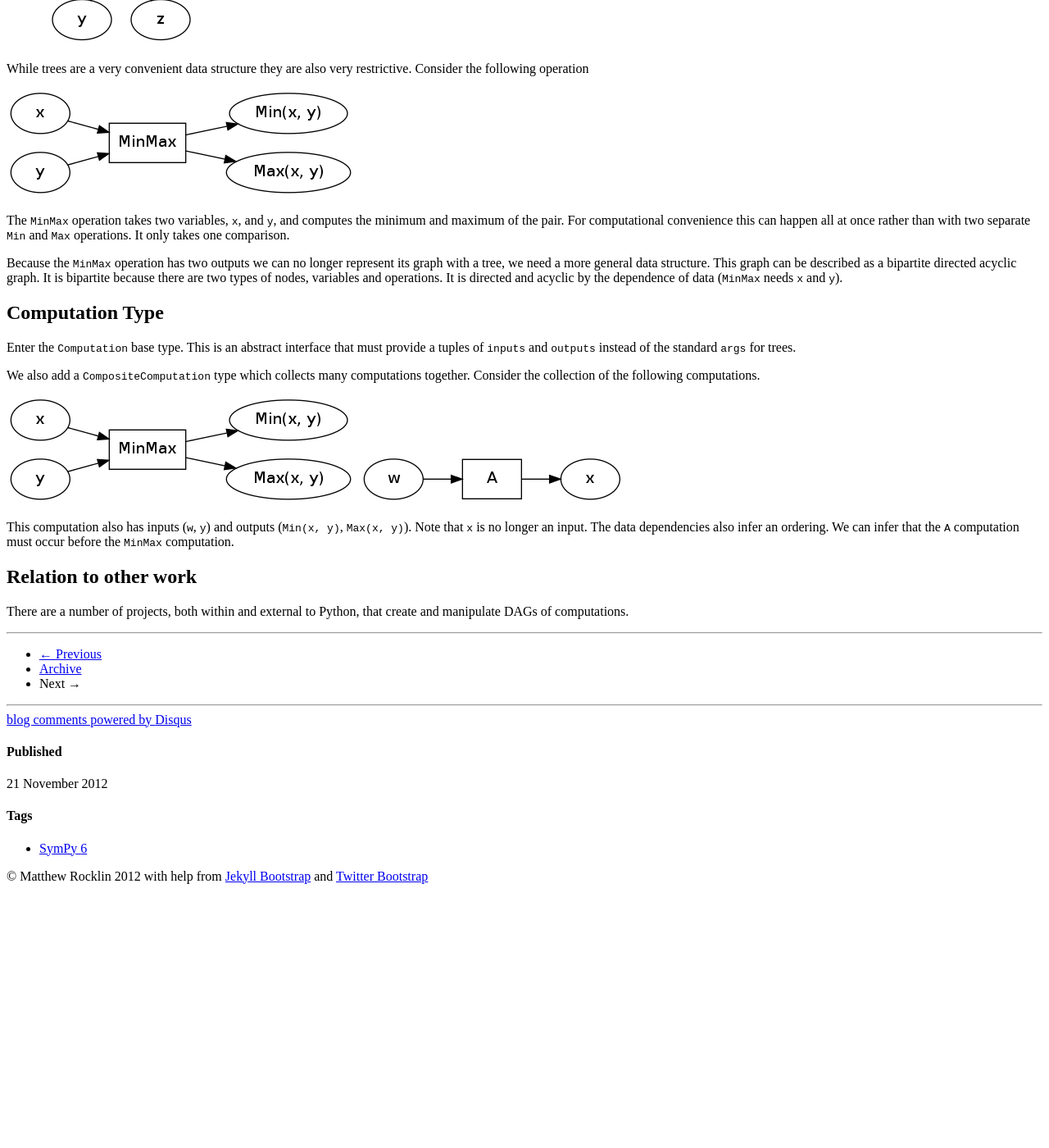
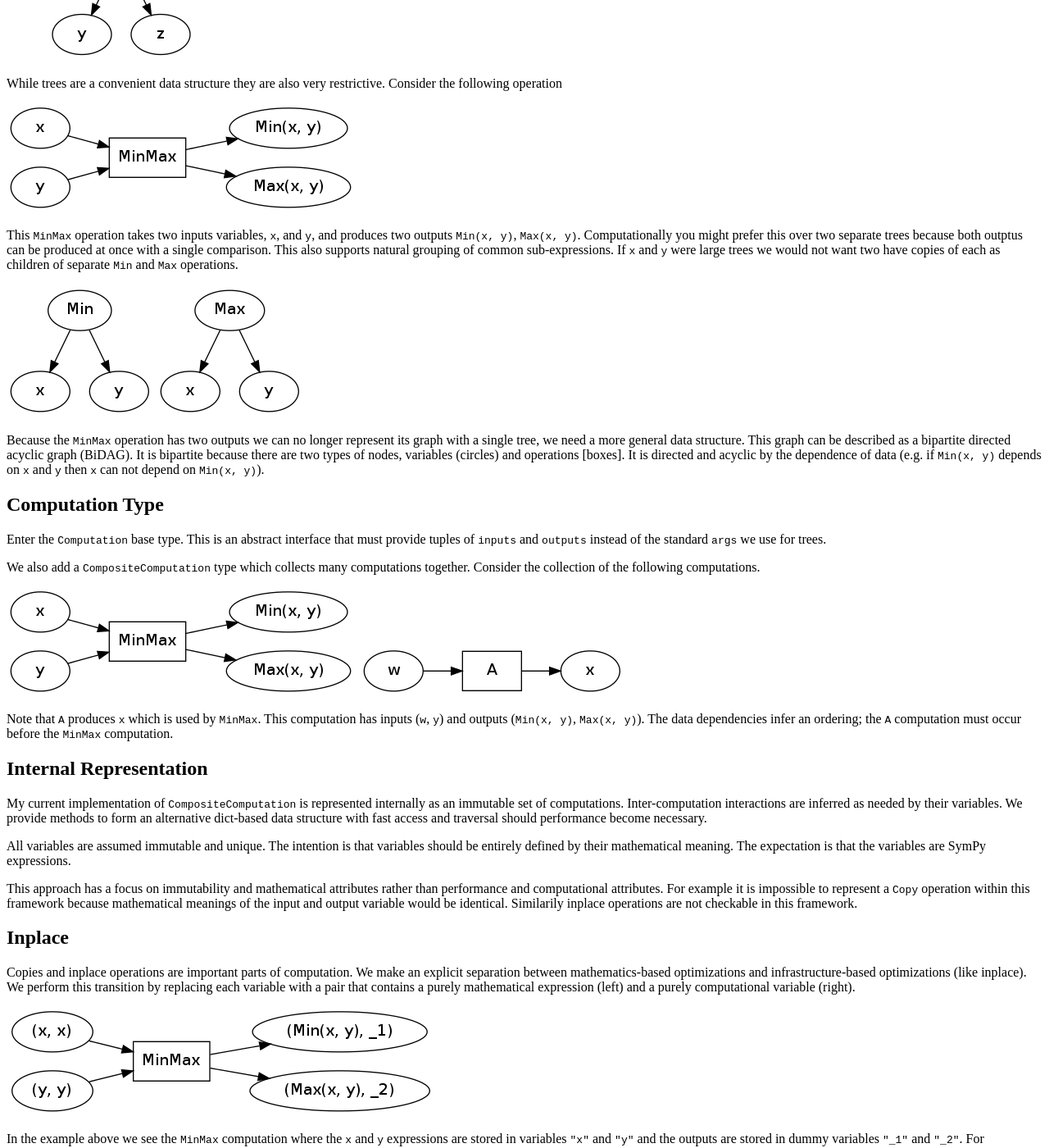
Before and after one commit to besyskymnbk/blog, a Jekyll site: the page built from _posts/work/2012-11-21-Computations.md, in a window 1280 px wide and 1400 px high, scrolled down 450 px. Shown: the whole window at 82% size. Built offline with Jekyll 4.4.1, drawn with Linux system fonts in a browser that asks for light colours; comment, search, counter and statistics services are not loaded; before the commit the page ends 1544 px from its top, so only the background shows below that; some of the changed text lies outside the part shown.

Commit message:
edits to computations. pre-live

```diff
--- a/_posts/work/2012-11-21-Computations.md
+++ b/_posts/work/2012-11-21-Computations.md
@@ -8,31 +8,62 @@ tags : [SymPy]
 ---
 {% include JB/setup %}
 
-We normally represent our expressions as trees.  Each node in our graph is an expression. It depends on some operation like `Add` or `Mul` and a sequence of arguments.
+How can we symbolically represent computations? In SymPy we normally represent expressions as trees.  Each node in the graph is an expression; it depends on some operation like `Add` or `Mul` and a sequence of arguments/children.
 
-![blah](/images/add-mul-tree.png)
+![](/images/add-mul-tree.png)
 
-While trees are a very convenient data structure they are also very restrictive. Consider the following operation
+While trees are a convenient data structure they are also very restrictive. Consider the following operation
 
-![blah](/images/min-max-dag.png)
+![](/images/min-max-dag.png)
 
-The `MinMax` operation takes two variables, `x`, and `y`, and computes the minimum and maximum of the pair.  For computational convenience this can happen all at once rather than with two separate `Min` and `Max` operations.  It only takes one comparison.
+This `MinMax` operation takes two inputs variables, `x`, and `y`, and produces two outputs `Min(x, y)`, `Max(x, y)`.  Computationally you might prefer this over two separate trees because both outptus can be produced at once with a single comparison.  This also supports natural grouping of common sub-expressions.  If `x` and `y` were large trees we would not want two have copies of each as children of separate `Min` and `Max` operations.
 
-Because the `MinMax` operation has two outputs we can no longer represent its graph with a tree, we need a more general data structure.  This graph can be described as a bipartite directed acyclic graph.  It is bipartite because there are two types of nodes, variables and operations.  It is directed and acyclic by the dependence of data (`MinMax` needs `x` and `y`).
+![](/images/min-tree.png)
+![](/images/max-tree.png)
+
+Because the `MinMax` operation has two outputs we can no longer represent its graph with a single tree, we need a more general data structure.  This graph can be described as a bipartite directed acyclic graph (BiDAG).  It is bipartite because there are two types of nodes, variables (circles) and operations \[boxes\].  It is directed and acyclic by the dependence of data (e.g. if `Min(x, y)` depends on `x` and `y` then `x` can not depend on `Min(x, y)`).
 
 Computation Type
 ----------------
 
-Enter the `Computation` base type.  This is an abstract interface that must provide a tuples of `inputs` and `outputs` instead of the standard `args` for trees.
+Enter the `Computation` base type.  This is an abstract interface that must provide tuples of `inputs` and `outputs` instead of the standard `args` we use for trees.
 
 We also add a `CompositeComputation` type which collects many computations together.  Consider the collection of the following computations.
 
 ![](/images/min-max-dag.png)
 ![](/images/op.png)
 
-This computation also has inputs (`w`, `y`) and outputs (`Min(x, y)`, `Max(x, y)`).  Note that `x` is no longer an input.  The data dependencies also infer an ordering.  We can infer that the `A` computation must occur before the `MinMax` computation.
+Note that `A` produces `x` which is used by `MinMax`.  This computation has inputs (`w`, `y`) and outputs (`Min(x, y)`, `Max(x, y)`).  The data dependencies infer an ordering; the `A` computation must occur before the `MinMax` computation.
 
-Relation to other work
-----------------------
+Internal Representation
+-----------------------
 
-There are a number of projects, both within and external to Python, that create and manipulate DAGs of computations.
+My current implementation of `CompositeComputation` is represented internally as an immutable set of computations.  Inter-computation interactions are inferred as needed by their variables.  We provide methods to form an alternative dict-based data structure with fast access and traversal should performance become necessary.
+
+All variables are assumed immutable and unique.  The intention is that variables should be entirely defined by their mathematical meaning.  The expectation is that the variables are SymPy expressions.
+
+This approach has a focus on immutability and mathematical attributes rather than performance and computational attributes.  For example it is impossible to represent a `Copy` operation within this framework because mathematical meanings of the input and output variable would be identical.  Similarily inplace operations are not checkable in this framework.
+
+Inplace
+-------
+
+Copies and inplace operations are important parts of computation.  We make an explicit separation between mathematics-based optimizations and infrastructure-based optimizations (like inplace).  We perform this transition by replacing each variable with a pair that contains a purely mathematical expression (left)  and a purely computational variable (right).
+
+![](/images/min-max-dag-pure.png)
+
+In the example above we see the `MinMax` computation where the `x` and `y` expressions are stored in variables `"x"` and `"y"` and the outputs are stored in dummy variables `"_1"` and `"_2"`.  For performance reasons a computation may write the outputs back into the memory for the inputs as follows
+
+![](/images/min-max-dag-inplace.png)
+
+Inplace computations provide higher performance at the cost of memory safety.  We must avoid situations like the following where the `x` variable may be overwritten (for example by `B`) before it is read (by `C`).
+
+![](/images/dangerous-inplace.png)
+
+Motivation
+----------
+
+I am working to translate matrix expressions (tree) into a computation (DAG) of BLAS/LAPACK operations.  I do this through setting up and matching mathematical patterns like the following
+
+    alpha*X*Y + beta*Z -> GEMM(alpha, X, Y, beta, Z)
+
+However the available operations (like `GEMM`) are inplace by default.  These two goals of mathematical pattern matching and inplace computations are challenging to solve simultaneously for non-trivial expressions.  My solution has been to consider the mathematical pattern matching problem first and then switch to 'inplace mode' and resolve the inplace issues separately.
```
